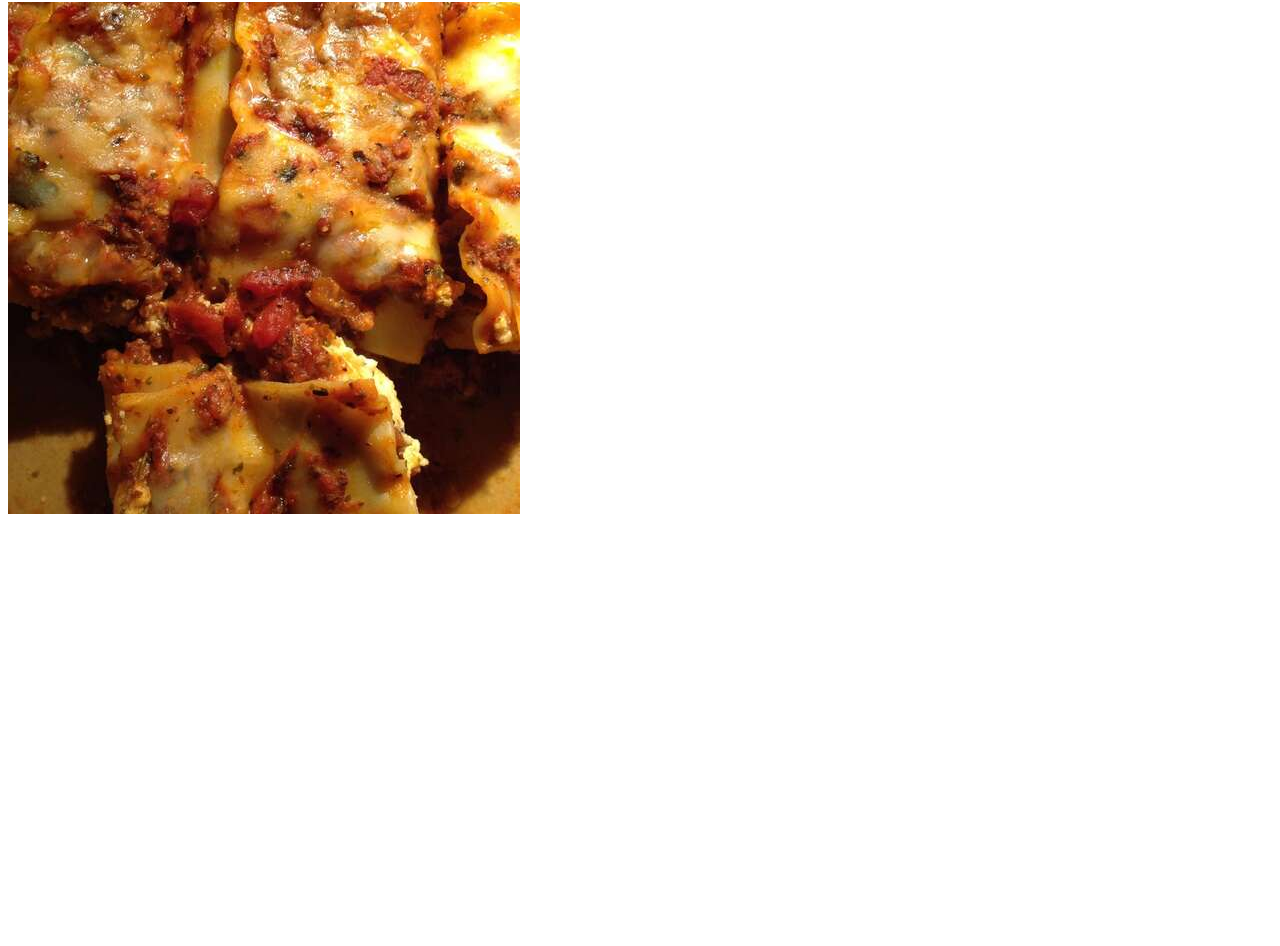
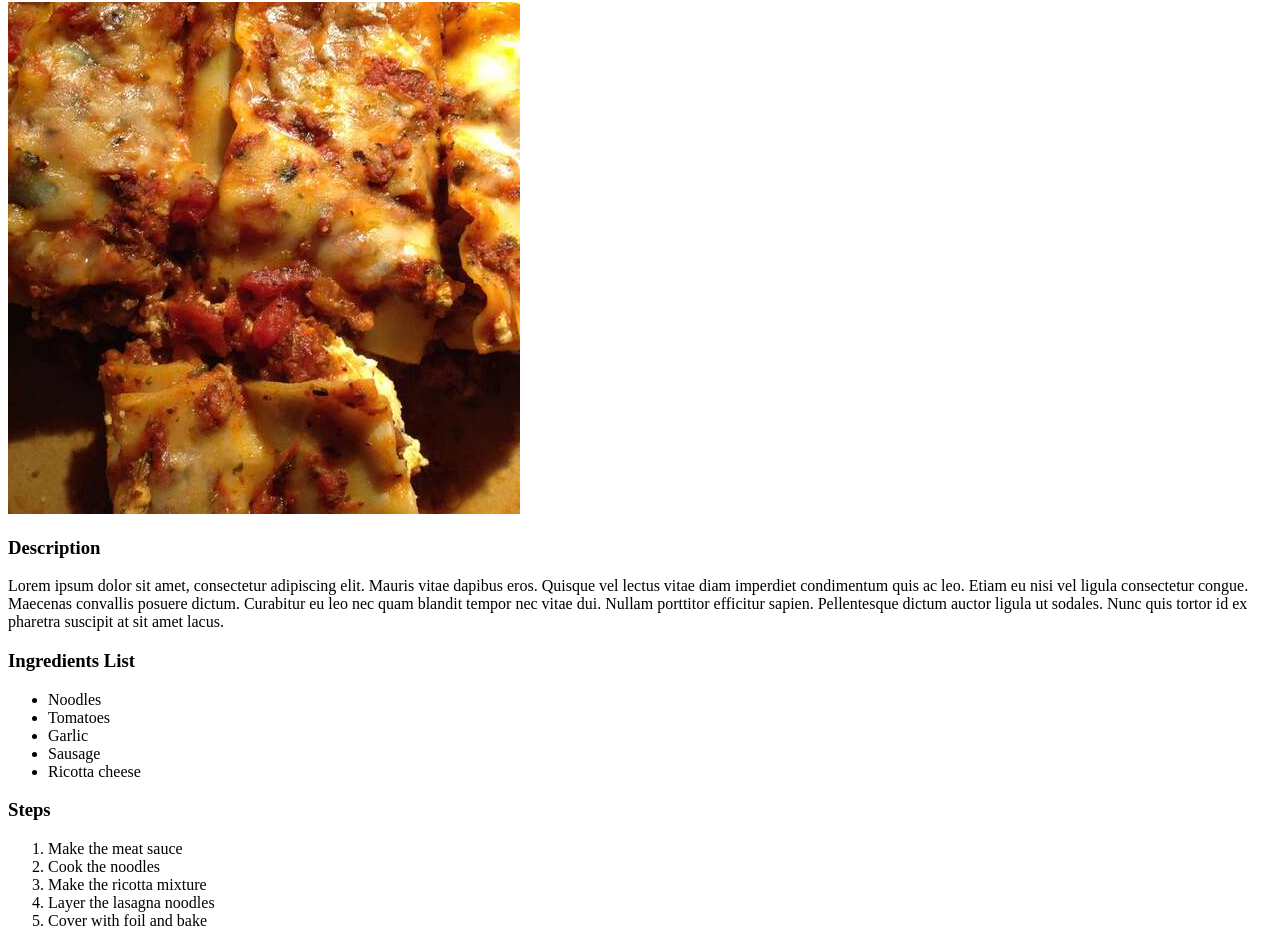
Before and after one commit to thracken/odin-recipes, a plain HTML site: page recipes/lasagna.html in a window 1280 px wide. Shown: the part 78-1024 px from the top of the page. Before the commit the page ends 800 px from the top, so only its background shows below. Drawn offline with Linux system fonts and the light colour scheme.

Commit message:
Fleshed out lasagna recipe page.

```diff
--- a/recipes/lasagna.html
+++ b/recipes/lasagna.html
@@ -12,5 +12,31 @@
         <p>
             <img src="../images/lasagna.jpg" alt="Spicy Lasagna">
         </p>
+        <h3>
+            Description
+        </h3>
+        <p>
+            Lorem ipsum dolor sit amet, consectetur adipiscing elit. Mauris vitae dapibus eros. Quisque vel lectus vitae diam imperdiet condimentum quis ac leo. Etiam eu nisi vel ligula consectetur congue. Maecenas convallis posuere dictum. Curabitur eu leo nec quam blandit tempor nec vitae dui. Nullam porttitor efficitur sapien. Pellentesque dictum auctor ligula ut sodales. Nunc quis tortor id ex pharetra suscipit at sit amet lacus.
+        </p>
+        <h3>
+            Ingredients List
+        </h3>
+        <ul>
+            <li>Noodles</li>
+            <li>Tomatoes</li>
+            <li>Garlic</li>
+            <li>Sausage</li>
+            <li>Ricotta cheese</li>
+        </ul>
+        <h3>
+            Steps
+        </h3>
+        <ol>
+            <li>Make the meat sauce</li>
+            <li>Cook the noodles</li>
+            <li>Make the ricotta mixture</li>
+            <li>Layer the lasagna noodles</li>
+            <li>Cover with foil and bake</li>
+        </ol>
     </body>
 </html>
```
